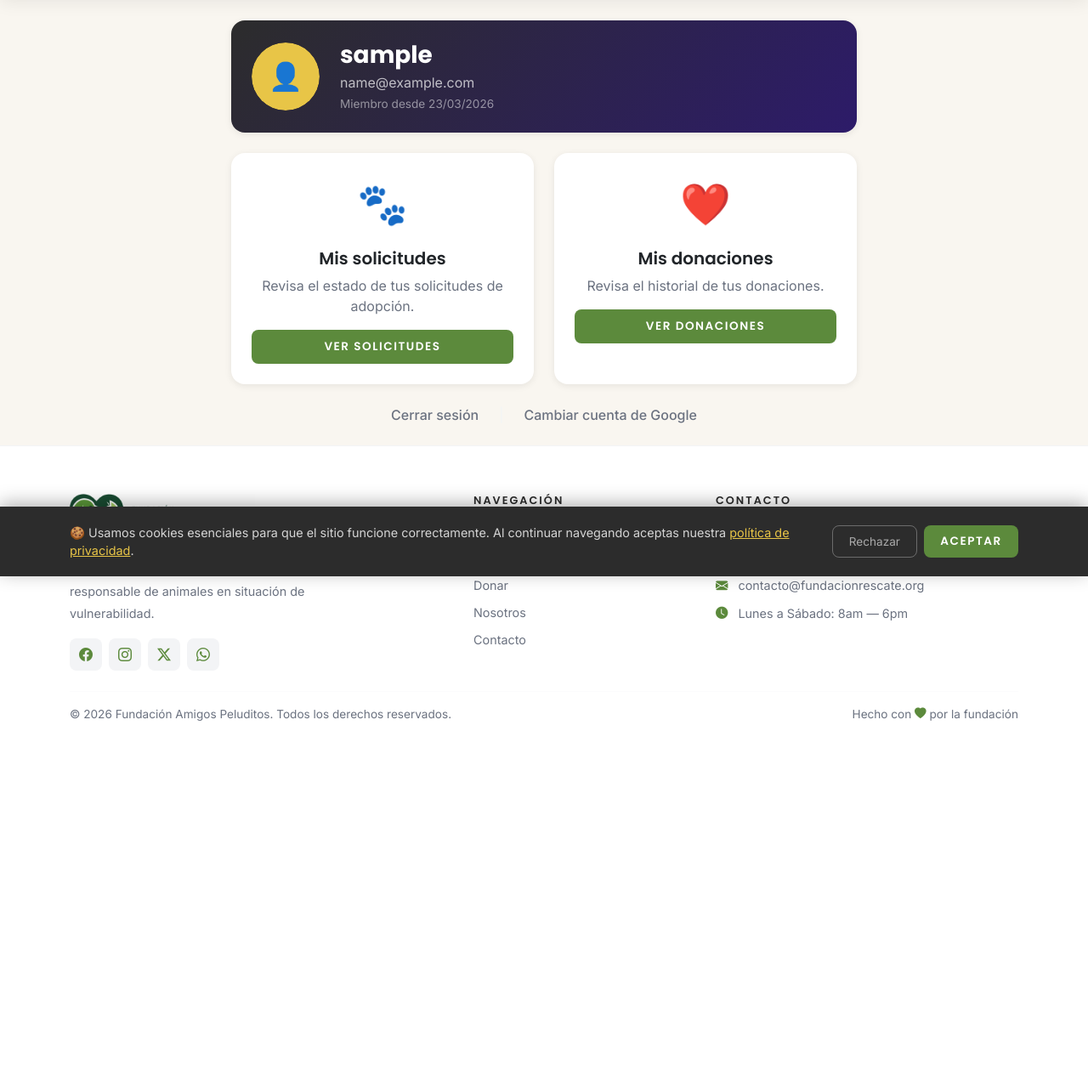
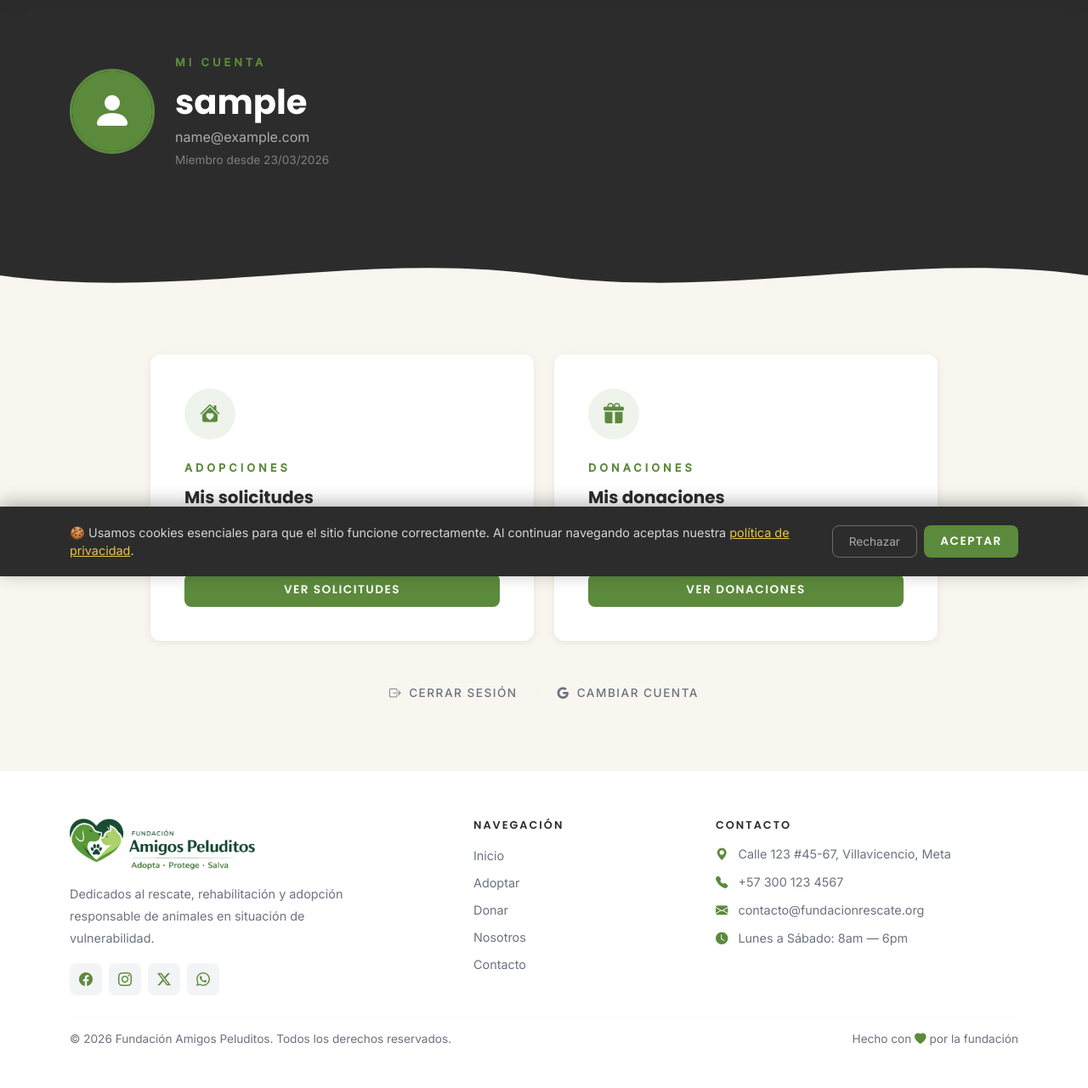
Before and after one commit to santiversidad/fundacion-rescate, a Django app: page /usuarios/perfil/ in a window 1280 px wide. Shown: the part 122-1402 px from the top of the page at 85% size. Before the commit the page ends 970 px from the top, so only its background shows below. Run offline with Django 5.2, Linux system fonts and the light colour scheme; the visitor is signed in with stand-in values (Sample User, id 1); data that the repository does not hold is empty.

Commit message:
Rediseño del perfil de usuario

```diff
--- a/templates/usuarios/perfil.html
+++ b/templates/usuarios/perfil.html
@@ -1,51 +1,115 @@
 {% extends 'base.html' %}
+{% load static %}
 
-{% block titulo %}Mi perfil{% endblock %}
+{% block titulo %}Mi perfil — Fundación Rescate Animal{% endblock %}
 
 {% block contenido %}
-<div class="container my-4">
 
-<div class="row justify-content-center">
-    <div class="col-md-8">
+<!-- =============================================
+    HEADER DEL PERFIL
+    Fondo oscuro con foto y datos del usuario
+    ============================================= -->
+<section style="
+    background-color: var(--color-dark);
+    padding: 4rem 0 6rem;">
+    <div class="container">
+        <div class="d-flex align-items-center gap-4 flex-wrap">
 
-        <!-- HEADER DEL PERFIL -->
-        <div class="card mb-4" style="background: linear-gradient(135deg, var(--color-dark) 0%, #2D1B69 100%);">
-            <div class="card-body p-4 text-white d-flex align-items-center gap-4">
-
-                <div style="width: 80px; height: 80px; border-radius: 50%; overflow: hidden; flex-shrink: 0;">
+            <!-- Foto de perfil -->
+            <div style="
+                width: 100px;
+                height: 100px;
+                border-radius: 50%;
+                overflow: hidden;
+                border: 3px solid var(--color-primary);
+                flex-shrink: 0;">
                 {% if user.perfil.foto %}
                     <img src="{{ user.perfil.foto.url }}"
                         style="width: 100%; height: 100%; object-fit: cover;"
                         alt="{{ user.username }}">
                 {% else %}
-        <div style="width: 80px; height: 80px; background: var(--color-accent); border-radius: 50%; display: flex; align-items: center; justify-content: center; font-size: 2rem;">
-            👤
+                    <div style="
+                        width: 100%;
+                        height: 100%;
+                        background: var(--color-primary);
+                        display: flex;
+                        align-items: center;
+                        justify-content: center;">
+                        <i class="bi bi-person-fill" style="font-size: 3rem; color: white;"></i>
                     </div>
                 {% endif %}
             </div>
+
+            <!-- Datos -->
             <div>
-                    <h3 style="font-family: var(--font-title); font-weight: 700; margin-bottom: 0.2rem;">
+                <span class="section-label" style="color: var(--color-primary);">Mi cuenta</span>
+                <h1 style="
+                    font-family: var(--font-title);
+                    font-weight: 700;
+                    color: white;
+                    font-size: 2.5rem;
+                    margin-bottom: 0.3rem;">
                     {{ user.username }}
-                    </h3>
-                    <p style="opacity: 0.7; margin-bottom: 0.2rem;">{{ user.email }}</p>
-                    <p style="opacity: 0.5; font-size: 0.85rem; margin-bottom: 0;">
+                </h1>
+                <p style="color: rgba(255,255,255,0.6); margin: 0;">
+                    {{ user.email }}
+                </p>
+                <p style="color: rgba(255,255,255,0.4); font-size: 0.85rem; margin: 0.3rem 0 0;">
                     Miembro desde {{ user.date_joined|date:"d/m/Y" }}
                 </p>
             </div>
+
         </div>
     </div>
+</section>
 
-        <!-- ACCIONES -->
-        <div class="row g-4">
-            <div class="col-md-6">
-                <div class="card h-100">
-                    <div class="card-body p-4 text-center">
-                        <div style="font-size: 3rem; margin-bottom: 1rem;">🐾</div>
-                        <h5 style="font-family: var(--font-title); font-weight: 600;">
+<!-- Onda: oscuro → crema -->
+<div style="background-color: var(--color-dark); margin-bottom: -1px;">
+    <svg viewBox="0 0 1200 80" preserveAspectRatio="none"
+        style="height: 60px; width: 100%; display: block;">
+        <path d="M0,40 C200,80 400,0 600,40 C800,80 1000,0 1200,40 L1200,80 L0,80 Z"
+                fill="#F9F6F0"/>
+    </svg>
+</div>
+
+<!-- =============================================
+    ACCIONES DEL PERFIL
+    Fondo crema con cards de acciones
+    ============================================= -->
+<section style="background-color: var(--color-light); padding: 4rem 0 5rem;">
+    <div class="container">
+
+        <div class="row g-4 justify-content-center">
+
+            <!-- Mis solicitudes -->
+            <div class="col-md-5">
+                <div style="
+                    background: white;
+                    border-radius: var(--radius);
+                    padding: 2.5rem;
+                    box-shadow: var(--shadow-sm);
+                    transition: var(--transition);
+                    height: 100%;"
+                    onmouseover="this.style.transform='translateY(-4px)'; this.style.boxShadow='var(--shadow-md)'"
+                    onmouseout="this.style.transform='translateY(0)'; this.style.boxShadow='var(--shadow-sm)'">
+                    <div style="
+                        width: 60px;
+                        height: 60px;
+                        background: rgba(92,138,60,0.1);
+                        border-radius: 50%;
+                        display: flex;
+                        align-items: center;
+                        justify-content: center;
+                        margin-bottom: 1.5rem;">
+                        <i class="bi bi-house-heart-fill"
+                            style="font-size: 1.5rem; color: var(--color-primary);"></i>
+                    </div>
+                    <span class="section-label">Adopciones</span>
+                    <h5 style="font-family: var(--font-title); font-weight: 700; margin-bottom: 0.5rem;">
                         Mis solicitudes
                     </h5>
-                        <p style="color: var(--color-gray);">
-                            Revisa el estado de tus solicitudes de adopción.
+                    <p style="color: var(--color-gray); margin-bottom: 1.5rem; font-size: 0.95rem;">
+                        Revisa el estado de tus solicitudes de adopción y las observaciones del equipo.
                     </p>
                     <a href="{% url 'adopciones:mis_solicitudes' %}"
                         class="btn btn-primary w-100">
@@ -53,16 +117,37 @@
                     </a>
                 </div>
             </div>
+
+            <!-- Mis donaciones -->
+            <div class="col-md-5">
+                <div style="
+                    background: white;
+                    border-radius: var(--radius);
+                    padding: 2.5rem;
+                    box-shadow: var(--shadow-sm);
+                    transition: var(--transition);
+                    height: 100%;"
+                    onmouseover="this.style.transform='translateY(-4px)'; this.style.boxShadow='var(--shadow-md)'"
+                    onmouseout="this.style.transform='translateY(0)'; this.style.boxShadow='var(--shadow-sm)'">
+                    <div style="
+                        width: 60px;
+                        height: 60px;
+                        background: rgba(92,138,60,0.1);
+                        border-radius: 50%;
+                        display: flex;
+                        align-items: center;
+                        justify-content: center;
+                        margin-bottom: 1.5rem;">
+                        <i class="bi bi-gift-fill"
+                            style="font-size: 1.5rem; color: var(--color-primary);"></i>
                     </div>
-            <div class="col-md-6">
-                <div class="card h-100">
-                    <div class="card-body p-4 text-center">
-                        <div style="font-size: 3rem; margin-bottom: 1rem;">❤️</div>
-                        <h5 style="font-family: var(--font-title); font-weight: 600;">
+                    <span class="section-label">Donaciones</span>
+                    <h5 style="font-family: var(--font-title); font-weight: 700; margin-bottom: 0.5rem;">
                         Mis donaciones
                     </h5>
-                        <p style="color: var(--color-gray);">
-                            Revisa el historial de tus donaciones.
+                    <p style="color: var(--color-gray); margin-bottom: 1.5rem; font-size: 0.95rem;">
+                        Revisa el historial y estado de verificación de tus donaciones,
+                        y descarga tus recibos oficiales.
                     </p>
                     <a href="{% url 'donaciones:mis_donaciones' %}"
                         class="btn btn-primary w-100">
@@ -70,25 +155,42 @@
                     </a>
                 </div>
             </div>
-            </div>
+
         </div>
 
-        <!-- CERRAR SESIÓN -->
-        <!-- CERRAR SESIÓN -->
-<div class="text-center mt-4 d-flex justify-content-center gap-4">
+        <!-- Cerrar sesión -->
+        <div class="text-center mt-5">
             <a href="{% url 'usuarios:logout' %}"
-        style="color: var(--color-gray); font-weight: 500; text-decoration: none;">
-        Cerrar sesión
+                style="
+                color: var(--color-gray);
+                font-size: 0.85rem;
+                text-decoration: none;
+                text-transform: uppercase;
+                letter-spacing: 1.5px;
+                font-weight: 500;
+                transition: var(--transition);"
+                onmouseover="this.style.color='var(--color-dark)'"
+                onmouseout="this.style.color='var(--color-gray)'">
+                <i class="bi bi-box-arrow-right me-2"></i>Cerrar sesión
             </a>
-    <span style="color: var(--color-gray-light);">|</span>
+            <span style="color: var(--color-gray-light); margin: 0 1rem;">|</span>
             <a href="https://accounts.google.com/AccountChooser"
                 target="_blank"
-        style="color: var(--color-gray); font-weight: 500; text-decoration: none;">
-        Cambiar cuenta de Google
+                style="
+                color: var(--color-gray);
+                font-size: 0.85rem;
+                text-decoration: none;
+                text-transform: uppercase;
+                letter-spacing: 1.5px;
+                font-weight: 500;
+                transition: var(--transition);"
+                onmouseover="this.style.color='var(--color-dark)'"
+                onmouseout="this.style.color='var(--color-gray)'">
+                <i class="bi bi-google me-2"></i>Cambiar cuenta
             </a>
         </div>
 
     </div>
-</div>
-</div>
+</section>
+
 {% endblock %}
```
Lines whose indentation alone changed are shown as unchanged.
